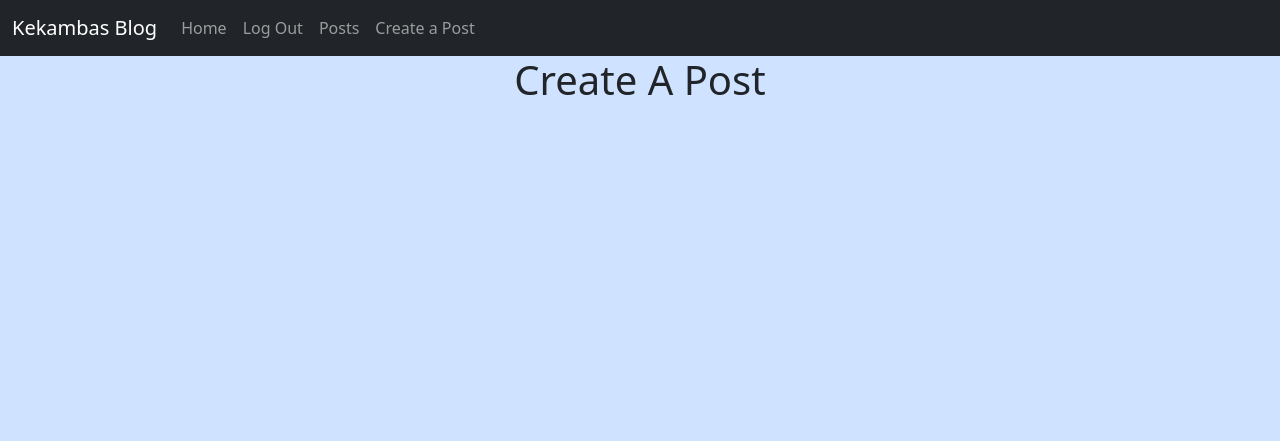
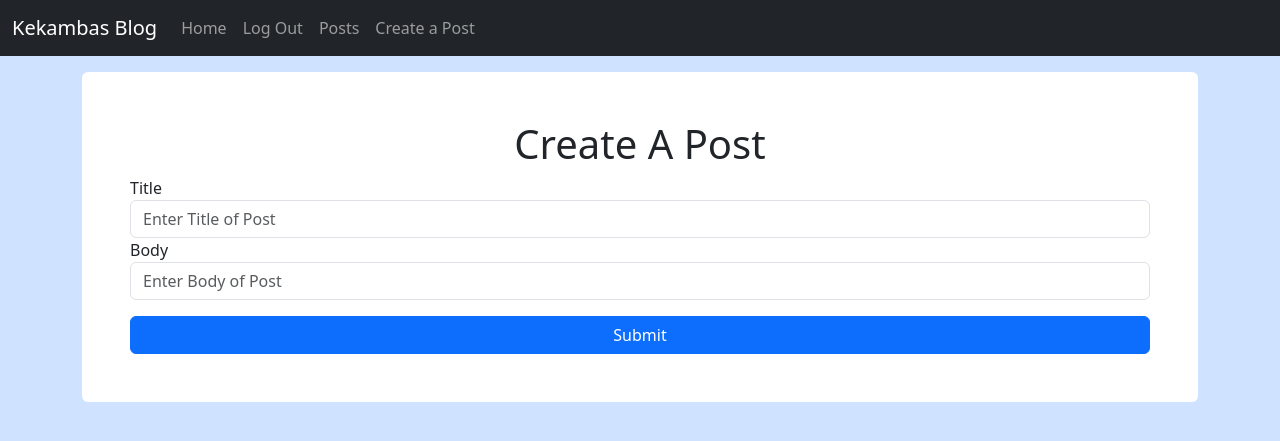
Before and after one commit to zoepfreeman/Flask-Blog, a Flask app: page /create-post in a window 1280 px wide. Shown: the top 441 px of the page. Run offline with Flask 3, Linux system fonts and the light colour scheme; the visitor is signed in with stand-in values (Sample User, id 1).

Commit message:
Setup PostForm and handle post creation

```diff
--- a/app/forms.py
+++ b/app/forms.py
@@ -15,3 +15,9 @@ class LoginForm(FlaskForm):
     username = StringField('Username', validators=[InputRequired()])
     password = PasswordField('Password', validators=[InputRequired()])
     submit = SubmitField()
+
+
+class PostForm(FlaskForm):
+    title = StringField('Title', validators=[InputRequired()])
+    body = StringField('Body', validators=[InputRequired()])
+    submit = SubmitField()
--- a/app/routes.py
+++ b/app/routes.py
@@ -1,8 +1,8 @@
 from app import app
 from flask import render_template, redirect, url_for, flash
-from flask_login import login_user, logout_user, login_required
-from app.forms import SignUpForm, LoginForm
-from app.models import User
+from flask_login import login_user, logout_user, login_required, current_user
+from app.forms import SignUpForm, LoginForm, PostForm
+from app.models import User, Post
 
 @app.route('/')
 def index():
@@ -68,7 +68,17 @@ def logout():
     flash("You have been logged out", "warning")
     return redirect(url_for('index'))
 
-@app.route('/create-post')
+@app.route('/create-post', methods=['GET', 'POST'])
 @login_required
 def create_post():
-    return render_template('create.html')
+    form = PostForm()
+    if form.validate_on_submit():
+        # Get data from form
+        title = form.title.data
+        body = form.body.data
+        # Create new post instance which will also add to db
+        new_post = Post(title=title, body=body, user_id=current_user.id)
+        flash(f"{new_post.title} has been created", "success")
+        return redirect(url_for('index'))
+
+    return render_template('create.html', form=form)
--- a/app/templates/create.html
+++ b/app/templates/create.html
@@ -4,6 +4,17 @@
 
 {% block content %}
 
-<h1 class="text-center">Create A Post</h1>
+<form action="" class="bg-white rounded mt-3 p-5" method="post">
+    <h1 class="text-center">Create A Post</h1>
+    {{ form.csrf_token }}
+
+    {{ form.title.label }}
+    {{ form.title(class='form-control', placeholder='Enter Title of Post') }}
+
+    {{ form.body.label }}
+    {{ form.body(class='form-control', placeholder='Enter Body of Post') }}
+
+    {{ form.submit(class='btn btn-primary w-100 mt-3') }}
+</form>
 
 {% endblock %}
```
